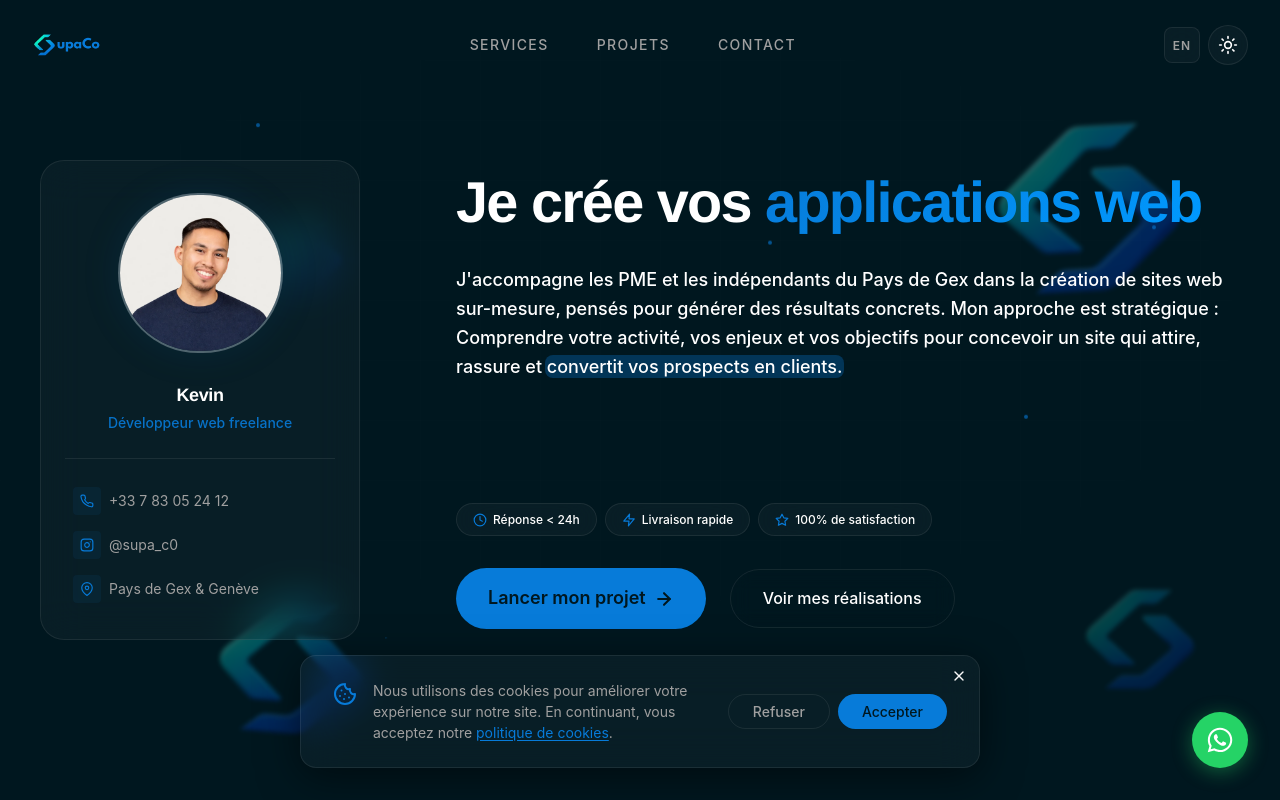
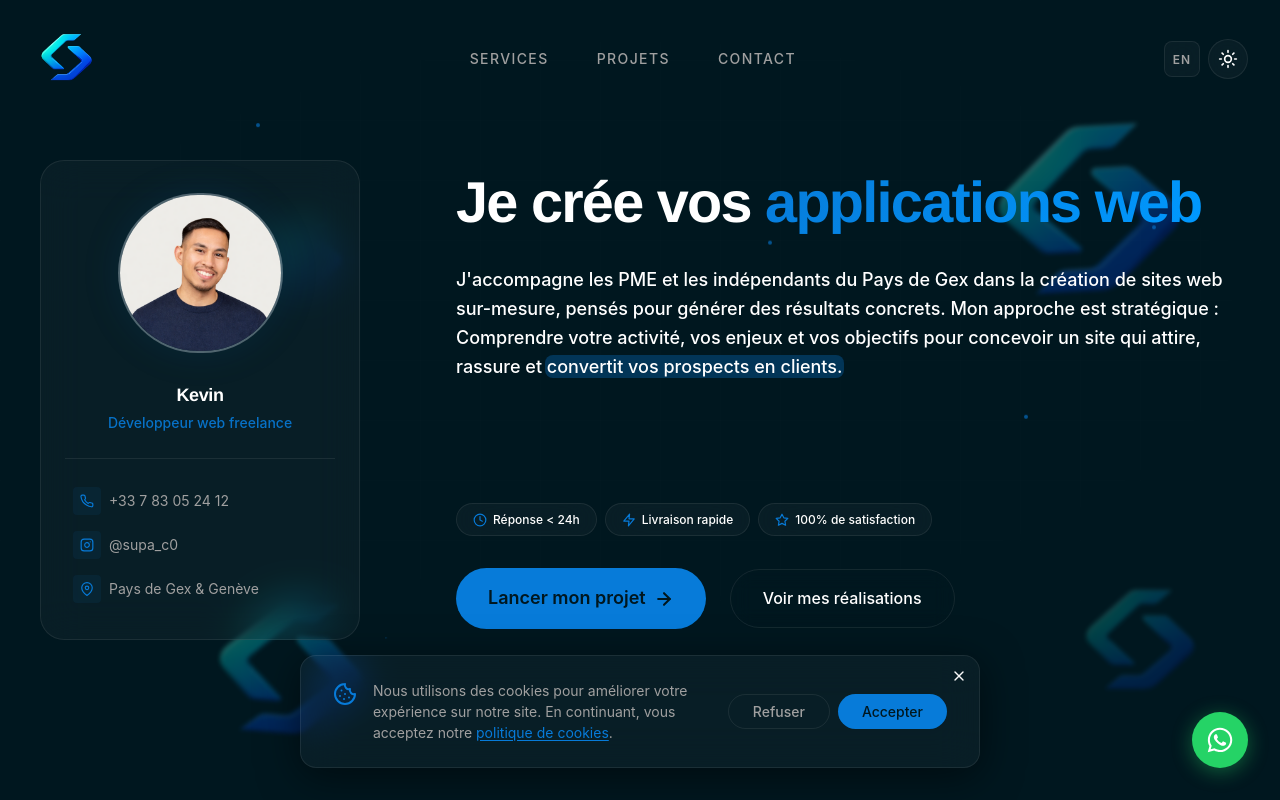
Before and after one commit to SupaKd/supaco, a React (Vite) app: page / in a window 1280 px wide. Shown: the top 800 px of the page. Built offline with nearby package versions, Linux system fonts and the light colour scheme; a web font is replaced by a local one.

Commit message:
optimisation

```diff
--- a/index.html
+++ b/index.html
@@ -20,7 +20,7 @@
     <link rel="dns-prefetch" href="https://api.fontshare.com" />
 
     <!-- Preload image LCP (photo hero - critique pour le score Lighthouse) -->
-    <link rel="preload" as="image" href="/kevin.webp" type="image/webp" fetchpriority="high" />
+    <link rel="preload" as="image" href="/kevin.png" fetchpriority="high" />
 
     <!-- Preload fonts critiques pour éviter le FOUT -->
     <link
--- a/src/components/Hero.jsx
+++ b/src/components/Hero.jsx
@@ -108,22 +108,10 @@ const Hero = memo(() => {
   return (
     <section className="hero" id="hero">
       <motion.div className="hero__bg-logos" style={{ y: bgY }}>
-        <picture className="hero__bg-logo hero__bg-logo--1">
-          <source srcSet="/logo2026.webp" type="image/webp" />
-          <img src="/logo2026.png" alt="" width="300" height="300" loading="lazy" decoding="async" />
-        </picture>
-        <picture className="hero__bg-logo hero__bg-logo--2">
-          <source srcSet="/logo2026.webp" type="image/webp" />
-          <img src="/logo2026.png" alt="" width="250" height="250" loading="lazy" decoding="async" />
-        </picture>
-        <picture className="hero__bg-logo hero__bg-logo--3">
-          <source srcSet="/logo2026.webp" type="image/webp" />
-          <img src="/logo2026.png" alt="" width="200" height="60" loading="lazy" decoding="async" />
-        </picture>
-        <picture className="hero__bg-logo hero__bg-logo--4">
-          <source srcSet="/logo2026.webp" type="image/webp" />
-          <img src="/logo2026.png" alt="" width="200" height="60" loading="lazy" decoding="async" />
-        </picture>
+        <img className="hero__bg-logo hero__bg-logo--1" src="/logo2026.png" alt="" width="300" height="300" loading="lazy" decoding="async" />
+        <img className="hero__bg-logo hero__bg-logo--2" src="/logo2026.png" alt="" width="250" height="250" loading="lazy" decoding="async" />
+        <img className="hero__bg-logo hero__bg-logo--3" src="/logo2026.png" alt="" width="200" height="60" loading="lazy" decoding="async" />
+        <img className="hero__bg-logo hero__bg-logo--4" src="/logo2026.png" alt="" width="200" height="60" loading="lazy" decoding="async" />
       </motion.div>
 
       <motion.div className="hero__particles" style={{ y: bgY }}>
@@ -139,8 +127,6 @@ const Hero = memo(() => {
           <div className="hero__profile-card">
             <div className="hero__photo-wrapper">
               <div className="hero__photo">
-                <picture>
-                  <source srcSet="/kevin.webp" type="image/webp" />
                 <img
                   src="/kevin.png"
                   alt="Kevin - Développeur web Supaco Digital"
@@ -150,7 +136,6 @@ const Hero = memo(() => {
                   fetchPriority="high"
                   decoding="async"
                 />
-                </picture>
               </div>
             </div>
 
--- a/src/components/Navbar.jsx
+++ b/src/components/Navbar.jsx
@@ -108,10 +108,13 @@ const Navbar = () => {
       >
         <div className="navbar__container">
           <a href="/" className="navbar__logo">
-            <picture>
-              <source srcSet="/newlogo.webp" type="image/webp" />
-              <img src="/newlogo.png" alt="Supaco Digital" loading="eager" width="70" height="70" />
-            </picture>
+            <img
+              src="/logo2026.png"
+              alt="Supaco Digital"
+              loading="eager"
+              width="70"
+              height="70"
+            />
           </a>
 
           <div className="navbar__menu">
@@ -136,7 +139,9 @@ const Navbar = () => {
             <button
               className="navbar__lang-toggle"
               onClick={toggleLang}
-              aria-label={lang === "fr" ? "Switch to English" : "Passer en français"}
+              aria-label={
+                lang === "fr" ? "Switch to English" : "Passer en français"
+              }
             >
               {lang === "fr" ? "EN" : "FR"}
             </button>
@@ -144,16 +149,16 @@ const Navbar = () => {
             <button
               className="navbar__theme-toggle"
               onClick={toggleTheme}
-              aria-label={
-                isDarkMode ? t.nav.lightMode : t.nav.darkMode
-              }
+              aria-label={isDarkMode ? t.nav.lightMode : t.nav.darkMode}
             >
               {isDarkMode ? <Sun size={20} /> : <Moon size={20} />}
             </button>
           </div>
 
           <button
-            className={`navbar__mobile-toggle${isMobileMenuOpen ? " navbar__mobile-toggle--active" : ""}`}
+            className={`navbar__mobile-toggle${
+              isMobileMenuOpen ? " navbar__mobile-toggle--active" : ""
+            }`}
             onClick={toggleMobileMenu}
             aria-label={isMobileMenuOpen ? "Fermer le menu" : "Ouvrir le menu"}
             aria-expanded={isMobileMenuOpen}
@@ -165,7 +170,11 @@ const Navbar = () => {
         </div>
       </nav>
 
-      <div className={`navbar__mobile-menu${isMobileMenuOpen ? " navbar__mobile-menu--open" : ""}`}>
+      <div
+        className={`navbar__mobile-menu${
+          isMobileMenuOpen ? " navbar__mobile-menu--open" : ""
+        }`}
+      >
         <div className="navbar__mobile-inner">
           <nav className="navbar__mobile-links">
             {navLinks.map((link, i) => (
@@ -204,7 +213,9 @@ const Navbar = () => {
               <button
                 className="navbar__mobile-lang"
                 onClick={toggleLang}
-                aria-label={lang === "fr" ? "Switch to English" : "Passer en français"}
+                aria-label={
+                  lang === "fr" ? "Switch to English" : "Passer en français"
+                }
               >
                 {lang === "fr" ? "🇬🇧 EN" : "🇫🇷 FR"}
               </button>
--- a/src/styles/components/_hero.scss
+++ b/src/styles/components/_hero.scss
@@ -67,12 +67,8 @@
     filter: blur(2px);
     pointer-events: none;
     display: block;
-
-    img {
-      width: 100%;
-      height: auto;
-      display: block;
-    }
+    width: 100%;
+    height: auto;
 
     @media (prefers-reduced-motion: no-preference) {
       animation: float 10s ease-in-out infinite;
```
Lines whose indentation alone changed are shown as unchanged.
